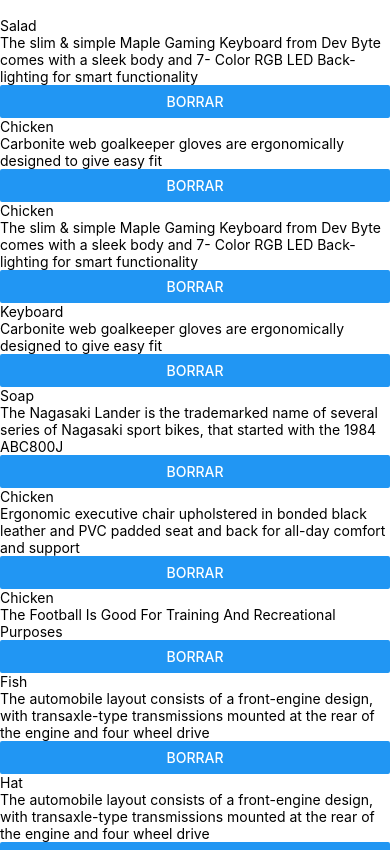
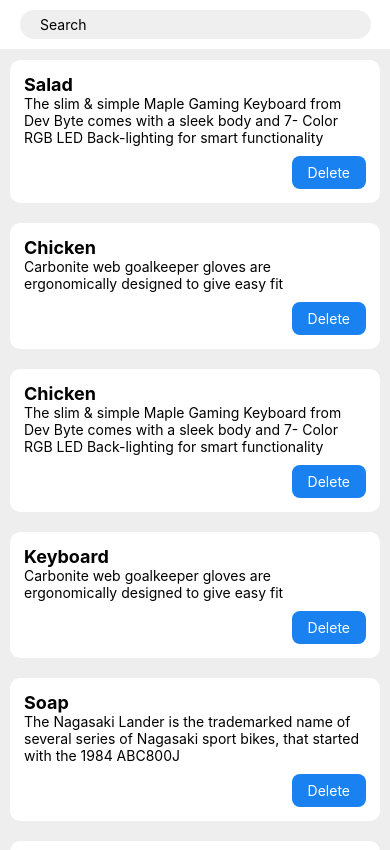
Before and after one commit to redbeestudios/curso-react-native, a React Native app: screen / in a window 390 px wide. Shown: the top 850 px of the page. Built offline with nearby package versions, Linux system fonts and the light colour scheme.

Commit message:
resolucion clase 23

```diff
--- a/js/App.tsx
+++ b/js/App.tsx
@@ -1,6 +1,15 @@
 import { faker } from '@faker-js/faker'
 import React, { FunctionComponent, useCallback, useState } from 'react'
-import { FlatList, ListRenderItem, SafeAreaView, TextInput } from 'react-native'
+import {
+  FlatList,
+  ListRenderItem,
+  SafeAreaView,
+  StyleSheet,
+  TextInput,
+  TextStyle,
+  View,
+  ViewStyle,
+} from 'react-native'
 import { v4 as uuid } from 'uuid'
 import { ProductCard } from './components'
 import { extractKeyFromEntity, Product } from './domain'
@@ -26,18 +35,59 @@
   )
 
   const renderProduct: ListRenderItem<Product> = useCallback(
-    ({ item }) => <ProductCard product={item} onDelete={deleteProduct} />,
+    ({ item }) => (
+      <ProductCard
+        product={item}
+        style={styles.productCard}
+        onDelete={deleteProduct}
+      />
+    ),
     [deleteProduct],
   )
 
   return (
-    <SafeAreaView>
-      <TextInput value={search} onChangeText={setSearch} />
+    <SafeAreaView style={styles.screen}>
+      <View style={styles.header}>
+        <TextInput
+          style={styles.search}
+          value={search}
+          onChangeText={setSearch}
+          placeholder="Search"
+        />
+      </View>
       <FlatList<Product>
         renderItem={renderProduct}
+        contentContainerStyle={styles.productList}
         data={filteredProducts}
         keyExtractor={extractKeyFromEntity}
+        showsVerticalScrollIndicator={false}
       />
     </SafeAreaView>
   )
 }
+
+const styles = StyleSheet.create<{
+  screen: ViewStyle
+  productCard: ViewStyle
+  productList: ViewStyle
+  header: ViewStyle
+  search: TextStyle
+}>({
+  screen: { backgroundColor: '#EEE' },
+  productCard: { margin: 10 },
+  productList: { paddingBottom: 100 },
+  header: {
+    backgroundColor: '#FFF',
+    borderBottomColor: '#EEE',
+    borderBottomWidth: 1,
+  },
+  search: {
+    backgroundColor: '#EFEFEF',
+    borderRadius: 20,
+    width: '90%',
+    marginVertical: 10,
+    marginHorizontal: 20,
+    paddingHorizontal: 20,
+    paddingVertical: 6,
+  },
+})
--- /dev/null
+++ b/js/components/Button.tsx
@@ -0,0 +1,47 @@
+import React, { FunctionComponent, ReactElement } from 'react'
+import {
+  StyleProp,
+  StyleSheet,
+  Text,
+  TextStyle,
+  TouchableOpacity,
+  ViewStyle,
+} from 'react-native'
+import { PRIMARY_COLOR } from './const'
+
+export interface ButtonProps {
+  children: string | ReactElement
+  onPress: () => void
+  style?: StyleProp<ViewStyle>
+}
+
+export const Button: FunctionComponent<ButtonProps> = ({
+  children,
+  onPress,
+  style,
+}) => {
+  if (typeof children === 'string') {
+    children = <Text style={styles.text}>{children}</Text>
+  }
+
+  return (
+    <TouchableOpacity style={[styles.container, style]} onPress={onPress}>
+      {children}
+    </TouchableOpacity>
+  )
+}
+
+const styles = StyleSheet.create<{
+  container: ViewStyle
+  text: TextStyle
+}>({
+  container: {
+    backgroundColor: PRIMARY_COLOR,
+    paddingHorizontal: 16,
+    paddingVertical: 8,
+    borderRadius: 8,
+  },
+  text: {
+    color: '#FFF',
+  },
+})
--- a/js/components/ProductCard.tsx
+++ b/js/components/ProductCard.tsx
@@ -1,15 +1,26 @@
 import React, { FunctionComponent, useCallback } from 'react'
-import { View, Text, Button } from 'react-native'
+import {
+  View,
+  Text,
+  StyleSheet,
+  ViewStyle,
+  TextStyle,
+  StyleProp,
+} from 'react-native'
 import { Product } from '../domain'
+import { Button } from './Button'
+import { FONT_COLOR } from './const'
 
 export interface ProductCardProps {
   product: Product
   onDelete?: (product: Product) => void
+  style?: StyleProp<ViewStyle>
 }
 
 export const ProductCard: FunctionComponent<ProductCardProps> = ({
   product,
   onDelete,
+  style,
 }) => {
   const deleteProduct = useCallback(
     () => onDelete?.(product),
@@ -17,10 +28,39 @@
   )
 
   return (
-    <View>
-      <Text>{product.name}</Text>
-      <Text>{product.description}</Text>
-      {onDelete ? <Button onPress={deleteProduct} title="Borrar" /> : undefined}
+    <View style={[styles.container, style]}>
+      <Text style={styles.name}>{product.name}</Text>
+      <Text style={styles.description}>{product.description}</Text>
+      {onDelete ? (
+        <Button style={styles.deleteButton} onPress={deleteProduct}>
+          Delete
+        </Button>
+      ) : undefined}
     </View>
   )
 }
+
+const styles = StyleSheet.create<{
+  container: ViewStyle
+  name: TextStyle
+  description: TextStyle
+  deleteButton: ViewStyle
+}>({
+  container: {
+    backgroundColor: '#FFF',
+    padding: 14,
+    borderRadius: 10,
+  },
+  name: {
+    color: FONT_COLOR,
+    fontWeight: 'bold',
+    fontSize: 18,
+  },
+  description: {
+    color: FONT_COLOR,
+  },
+  deleteButton: {
+    alignSelf: 'flex-end',
+    marginTop: 10,
+  },
+})
--- /dev/null
+++ b/js/components/const.ts
@@ -0,0 +1,2 @@
+export const FONT_COLOR = '#000'
+export const PRIMARY_COLOR = '#1a81f0'
--- a/js/components/index.ts
+++ b/js/components/index.ts
@@ -1 +1,2 @@
 export * from './ProductCard'
+export * from './Button'
```
